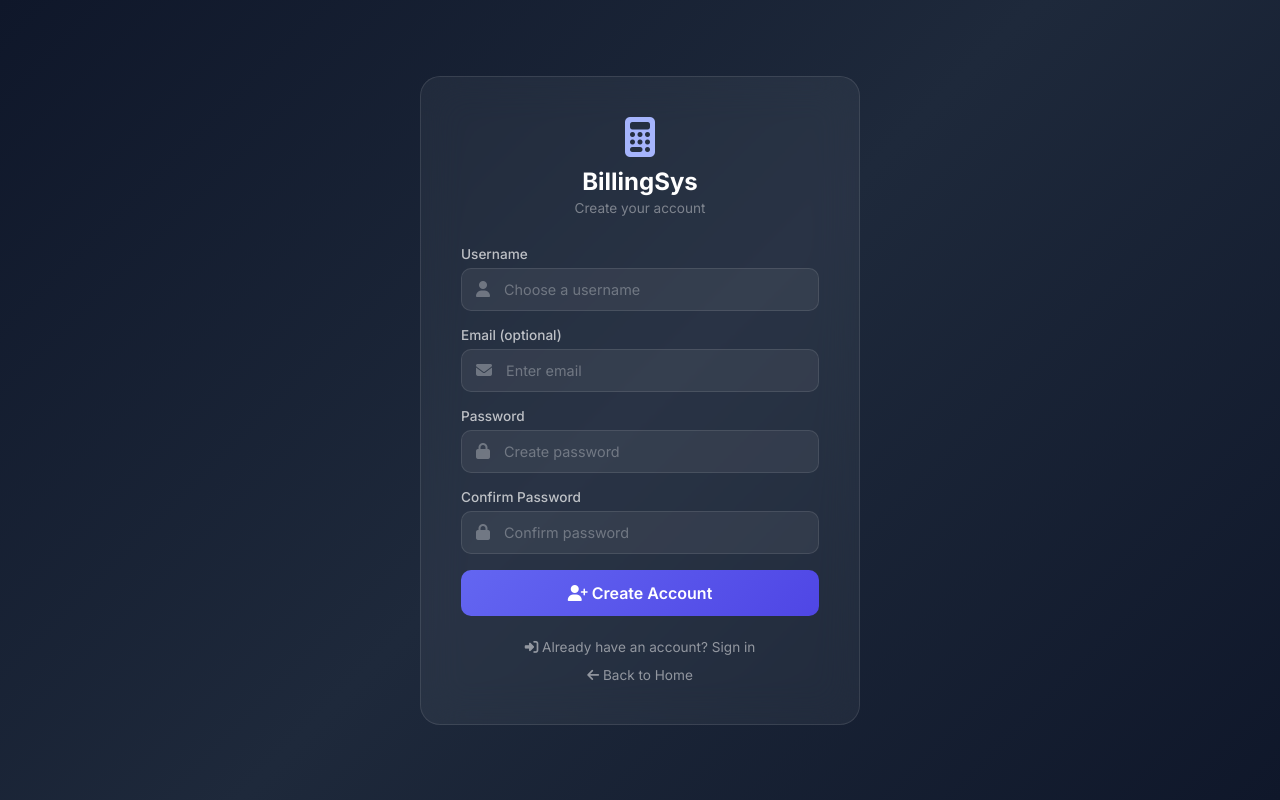
After one commit to Rayapparaju/billing_system, a Django app: page /register/ in a window 1280 px wide. The commit adds this page. Run offline with Django 5.2, Linux system fonts and the light colour scheme; parts of the project's set-up code (start-up, migrations or seed data) failed here and were passed over.

Commit message:
Add user registration page

```diff
--- a/accounts/urls.py
+++ b/accounts/urls.py
@@ -6,5 +6,6 @@ app_name = 'accounts'
 urlpatterns = [
     path('', views.home, name='home'),
     path('login/', views.login_view, name='login'),
+    path('register/', views.register_view, name='register'),
     path('logout/', views.logout_view, name='logout'),
 ]
--- a/accounts/views.py
+++ b/accounts/views.py
@@ -1,5 +1,6 @@
 from django.shortcuts import render, redirect
 from django.contrib.auth import authenticate, login, logout
+from django.contrib.auth.models import User
 from django.contrib import messages
 
 def home(request):
@@ -18,6 +19,25 @@ def login_view(request):
             messages.error(request, 'Invalid username or password.')
     return render(request, 'accounts/login.html')
 
+def register_view(request):
+    if request.method == 'POST':
+        username = request.POST.get('username', '').strip()
+        email = request.POST.get('email', '').strip()
+        password = request.POST.get('password', '')
+        confirm = request.POST.get('confirm', '')
+        if not username or not password:
+            messages.error(request, 'Username and password are required.')
+        elif password != confirm:
+            messages.error(request, 'Passwords do not match.')
+        elif User.objects.filter(username=username).exists():
+            messages.error(request, 'Username already taken.')
+        else:
+            user = User.objects.create_user(username=username, email=email, password=password)
+            login(request, user)
+            messages.success(request, f'Welcome {username}! Account created.')
+            return redirect('dashboard:home')
+    return render(request, 'accounts/register.html')
+
 def logout_view(request):
     logout(request)
     messages.success(request, 'Logged out successfully.')
--- a/templates/accounts/login.html
+++ b/templates/accounts/login.html
@@ -163,6 +163,9 @@
         <button type="submit" class="btn-login"><i class="fas fa-sign-in-alt"></i> Sign In</button>
       </form>
       <div class="login-footer">
+        <a href="{% url 'accounts:register' %}"><i class="fas fa-user-plus"></i> Create Account</a>
+      </div>
+      <div class="login-footer" style="margin-top:8px;">
         <a href="/"><i class="fas fa-arrow-left"></i> Back to Home</a>
       </div>
     </div>
--- /dev/null
+++ b/templates/accounts/register.html
@@ -0,0 +1,107 @@
+{% load static %}
+<!DOCTYPE html>
+<html lang="en">
+<head>
+  <meta charset="UTF-8">
+  <meta name="viewport" content="width=device-width, initial-scale=1.0">
+  <title>Register - Billing System</title>
+  <link rel="stylesheet" href="https://cdnjs.cloudflare.com/ajax/libs/font-awesome/6.5.1/css/all.min.css">
+  <link href="https://fonts.googleapis.com/css2?family=Inter:wght@300;400;500;600;700;800&display=swap" rel="stylesheet">
+  <style>
+    * { margin:0; padding:0; box-sizing:border-box; }
+    body {
+      font-family: 'Inter', sans-serif;
+      background: linear-gradient(135deg, #0f172a 0%, #1e293b 50%, #0f172a 100%);
+      min-height: 100vh;
+      display: flex;
+      align-items: center;
+      justify-content: center;
+      padding: 20px;
+    }
+    .register-container { width: 100%; max-width: 440px; }
+    .register-card {
+      background: rgba(255,255,255,.05);
+      backdrop-filter: blur(20px);
+      border: 1px solid rgba(255,255,255,.1);
+      border-radius: 20px;
+      padding: 40px;
+    }
+    .register-card .logo { text-align: center; margin-bottom: 30px; }
+    .register-card .logo i { font-size: 2.5rem; color: #a5b4fc; margin-bottom: 10px; }
+    .register-card .logo h2 { color: #fff; font-size: 1.5rem; font-weight: 700; }
+    .register-card .logo p { color: rgba(255,255,255,.4); font-size: 0.85rem; margin-top: 4px; }
+    .form-group { margin-bottom: 16px; }
+    .form-group label { display: block; color: rgba(255,255,255,.7); font-size: 0.85rem; font-weight: 500; margin-bottom: 6px; }
+    .form-group .input-wrap {
+      display: flex; align-items: center;
+      background: rgba(255,255,255,.06); border: 1px solid rgba(255,255,255,.1);
+      border-radius: 10px; padding: 0 14px; transition: all 0.2s;
+    }
+    .form-group .input-wrap:focus-within { border-color: #6366f1; box-shadow: 0 0 0 3px rgba(99,102,241,.15); }
+    .form-group .input-wrap i { color: rgba(255,255,255,.3); font-size: 1rem; }
+    .form-group .input-wrap input {
+      width: 100%; padding: 12px 14px; background: none; border: none;
+      color: #fff; font-size: 0.9rem; font-family: inherit; outline: none;
+    }
+    .form-group .input-wrap input::placeholder { color: rgba(255,255,255,.3); }
+    .btn-register {
+      width: 100%; padding: 13px;
+      background: linear-gradient(135deg, #6366f1, #4f46e5); color: #fff;
+      border: none; border-radius: 10px; font-size: 1rem; font-weight: 600;
+      cursor: pointer; transition: all 0.3s; font-family: inherit;
+    }
+    .btn-register:hover { transform: translateY(-2px); box-shadow: 0 8px 25px rgba(99,102,241,.4); }
+    .auth-footer { text-align: center; margin-top: 20px; }
+    .auth-footer a { color: rgba(255,255,255,.5); font-size: 0.85rem; text-decoration: none; transition: color 0.2s; }
+    .auth-footer a:hover { color: #a5b4fc; }
+    .alert {
+      padding: 12px 16px; border-radius: 10px; margin-bottom: 20px; font-size: 0.85rem;
+      display: flex; align-items: center; gap: 8px;
+    }
+    .alert-error { background: rgba(239,68,68,.15); color: #fca5a5; border: 1px solid rgba(239,68,68,.3); }
+    .alert-success { background: rgba(16,185,129,.15); color: #6ee7b7; border: 1px solid rgba(16,185,129,.3); }
+  </style>
+</head>
+<body>
+  <div class="register-container">
+    <div class="register-card">
+      <div class="logo">
+        <i class="fas fa-calculator"></i>
+        <h2>BillingSys</h2>
+        <p>Create your account</p>
+      </div>
+      {% if messages %}
+        {% for message in messages %}
+        <div class="alert alert-{{ message.tags }}"><i class="fas {% if message.tags == 'error' %}fa-exclamation-circle{% else %}fa-check-circle{% endif %}"></i> {{ message }}</div>
+        {% endfor %}
+      {% endif %}
+      <form method="post">
+        {% csrf_token %}
+        <div class="form-group">
+          <label>Username</label>
+          <div class="input-wrap"><i class="fas fa-user"></i><input type="text" name="username" placeholder="Choose a username" required></div>
+        </div>
+        <div class="form-group">
+          <label>Email (optional)</label>
+          <div class="input-wrap"><i class="fas fa-envelope"></i><input type="email" name="email" placeholder="Enter email"></div>
+        </div>
+        <div class="form-group">
+          <label>Password</label>
+          <div class="input-wrap"><i class="fas fa-lock"></i><input type="password" name="password" placeholder="Create password" required></div>
+        </div>
+        <div class="form-group">
+          <label>Confirm Password</label>
+          <div class="input-wrap"><i class="fas fa-lock"></i><input type="password" name="confirm" placeholder="Confirm password" required></div>
+        </div>
+        <button type="submit" class="btn-register"><i class="fas fa-user-plus"></i> Create Account</button>
+      </form>
+      <div class="auth-footer">
+        <a href="{% url 'accounts:login' %}"><i class="fas fa-sign-in-alt"></i> Already have an account? Sign in</a>
+      </div>
+      <div class="auth-footer" style="margin-top:8px;">
+        <a href="/"><i class="fas fa-arrow-left"></i> Back to Home</a>
+      </div>
+    </div>
+  </div>
+</body>
+</html>
```
